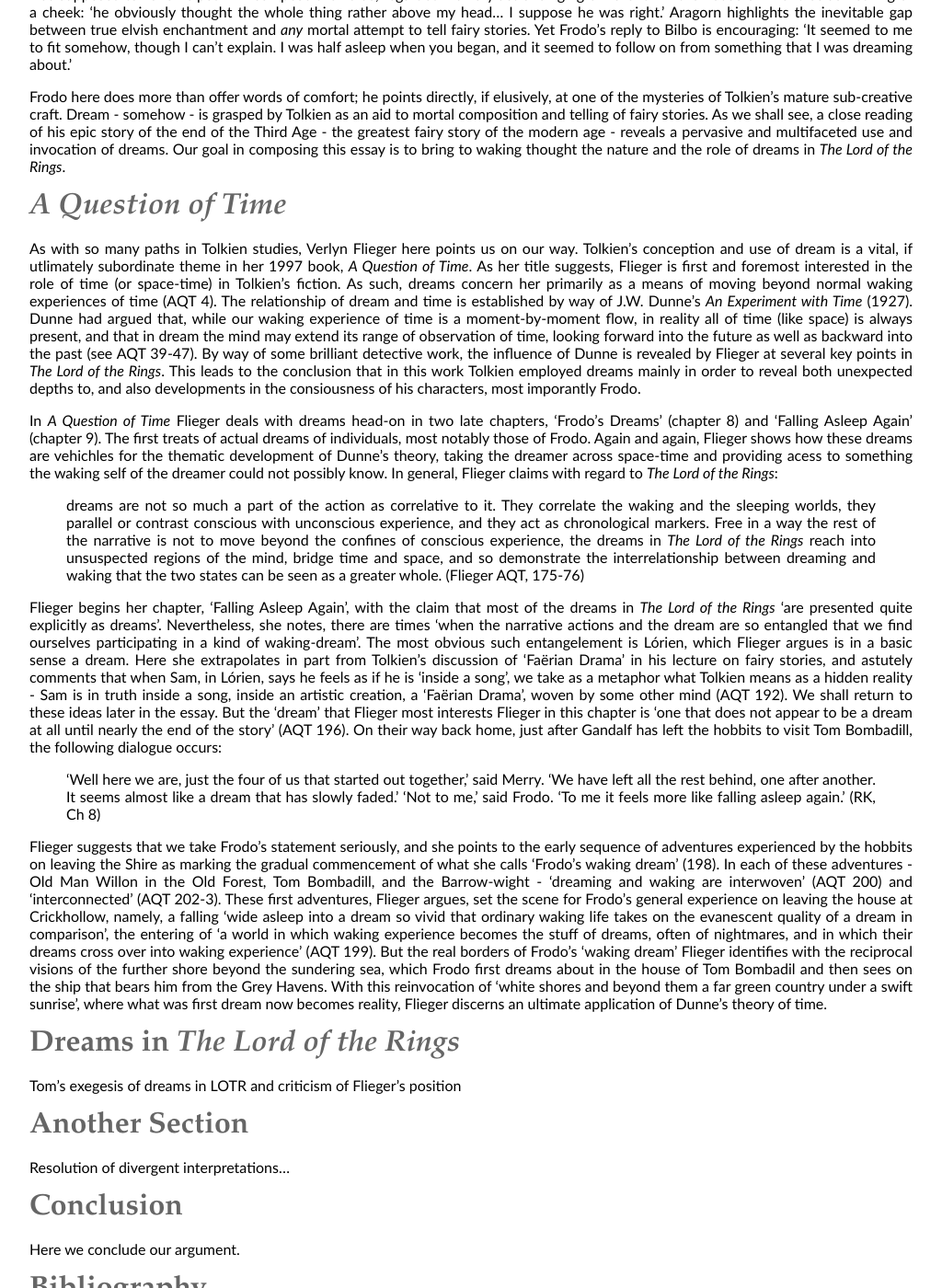
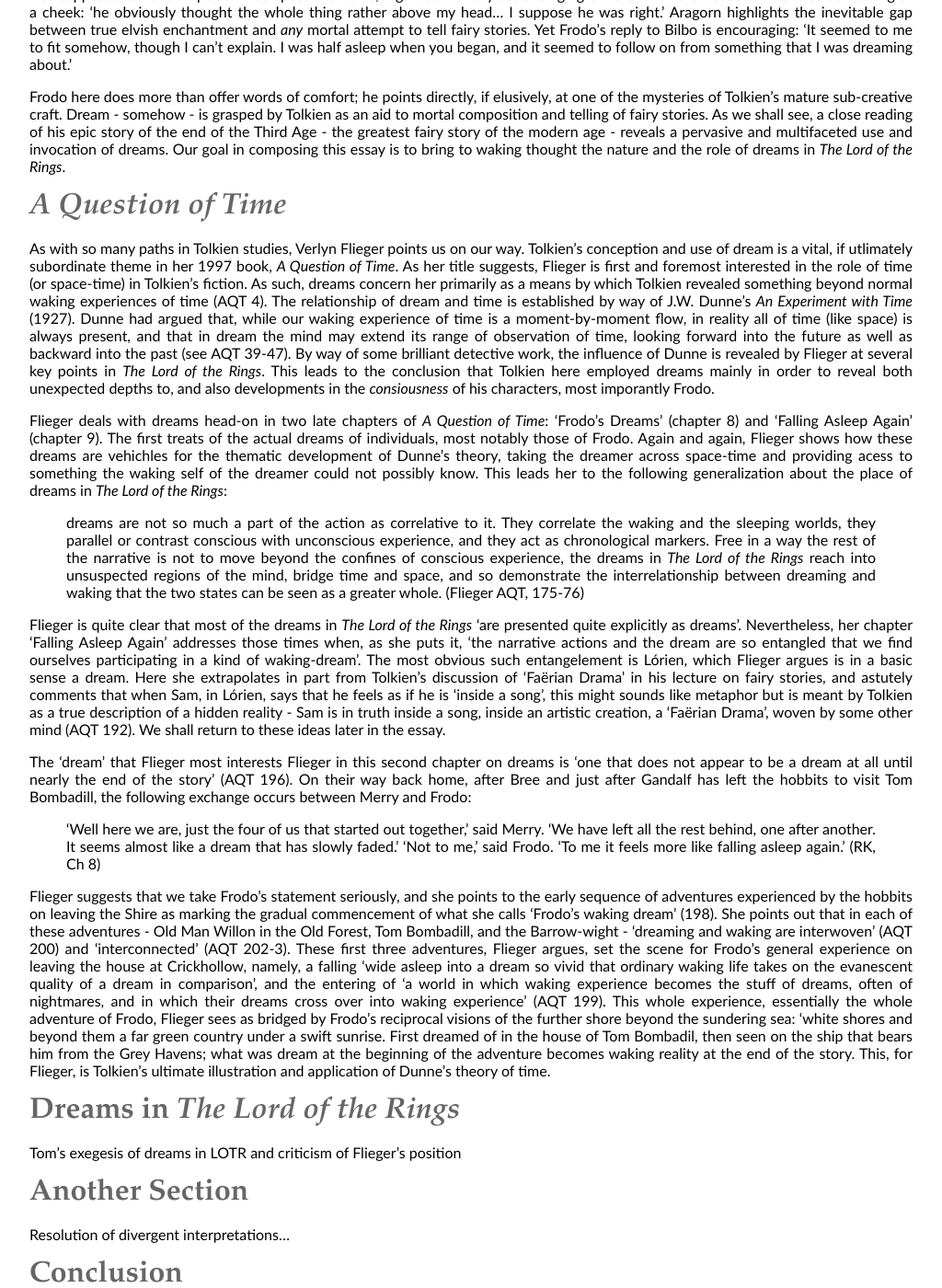
Before and after one commit to uoou/AWildernessOfDragons, a Jekyll site: the page built from essay.md, in a window 1280 px wide and 1400 px high, scrolled down 1467 px. Shown: the whole window at 92% size, without its empty margins (0-1024 px from the left). Built offline with Jekyll 4.4.1, drawn with Linux system fonts in a browser that asks for light colours; Markdown is read by kramdown in place of the engine named in the settings.

Commit message:
Update essay.md

```diff
--- a/essay.md
+++ b/essay.md
@@ -43,18 +43,20 @@
 
 ###*A Question of Time*
 
-As with so many paths in Tolkien studies, Verlyn Flieger here points us on our way. Tolkien's conception and use of dream is a vital, if utlimately subordinate theme in her 1997 book, *A Question of Time*. As her title suggests, Flieger is first and foremost interested in the role of time (or space-time) in Tolkien's fiction. As such, dreams concern her primarily as a means of moving beyond normal waking experiences of time (AQT 4). The relationship of dream and time is established by way of J.W. Dunne's *An Experiment with Time* (1927). Dunne had argued that, while our waking experience of time is a moment-by-moment flow, in reality all of time (like space) is always present, and that in dream the mind may extend its range of observation of time, looking forward into the future as well as backward into the past (see AQT 39-47). By way of some brilliant detective work, the influence of Dunne is revealed by Flieger at several key points in *The Lord of the Rings*. This leads to the conclusion that in this work Tolkien employed dreams mainly in order to reveal both unexpected depths to, and also developments in the consiousness of his characters, most imporantly Frodo.
+As with so many paths in Tolkien studies, Verlyn Flieger points us on our way. Tolkien's conception and use of dream is a vital, if utlimately subordinate theme in her 1997 book, *A Question of Time*. As her title suggests, Flieger is first and foremost interested in the role of time (or space-time) in Tolkien's fiction. As such, dreams concern her primarily as a means by which Tolkien revealed something beyond normal waking experiences of time (AQT 4). The relationship of dream and time is established by way of J.W. Dunne's *An Experiment with Time* (1927). Dunne had argued that, while our waking experience of time is a moment-by-moment flow, in reality all of time (like space) is always present, and that in dream the mind may extend its range of observation of time, looking forward into the future as well as backward into the past (see AQT 39-47). By way of some brilliant detective work, the influence of Dunne is revealed by Flieger at several key points in *The Lord of the Rings*. This leads to the conclusion that Tolkien here employed dreams mainly in order to reveal both unexpected depths to, and also developments in the *consiousness* of his characters, most imporantly Frodo.
 
-In *A Question of Time* Flieger deals with dreams head-on in two late chapters, 'Frodo's Dreams' (chapter 8) and 'Falling Asleep Again' (chapter 9). The first treats of actual dreams of individuals, most notably those of Frodo. Again and again, Flieger shows how these dreams are vehichles for the thematic development of Dunne's theory, taking the dreamer across space-time and providing acess to something the waking self of the dreamer could not possibly know. In general, Flieger claims with regard to *The Lord of the Rings*:
+Flieger deals with dreams head-on in two late chapters of *A Question of Time*: 'Frodo's Dreams' (chapter 8) and 'Falling Asleep Again' (chapter 9). The first treats of the actual dreams of individuals, most notably those of Frodo. Again and again, Flieger shows how these dreams are vehichles for the thematic development of Dunne's theory, taking the dreamer across space-time and providing acess to something the waking self of the dreamer could not possibly know. This leads her to the following generalization about the place of dreams in *The Lord of the Rings*:
 
 >dreams are not so much a part of the action as correlative to it. They correlate the waking and the sleeping worlds, they parallel or contrast conscious with unconscious experience, and they act as chronological markers. Free in a way the rest of the narrative is not to move beyond the confines of conscious experience, the dreams in *The Lord of the Rings* reach into unsuspected regions of the mind, bridge time and space, and so demonstrate the interrelationship between dreaming and waking that the two states can be seen as a greater whole. (Flieger AQT, 175-76)
 
-Flieger begins her chapter, 'Falling Asleep Again', with the claim that  most of the dreams in *The Lord of the Rings* 'are presented quite explicitly as dreams'. Nevertheless, she notes, there are times 'when the narrative actions and the dream are so entangled that we find ourselves participating in a kind of waking-dream'. The most obvious such entangelement is Lórien, which Flieger argues is in a basic sense a dream. Here she extrapolates in part from Tolkien's discussion of ‘Faërian Drama’ in his lecture on fairy stories, and astutely comments that when Sam, in Lórien, says he feels as if he is ‘inside a song’, we take as a metaphor what Tolkien means as a hidden reality - Sam is in truth inside a song, inside an artistic creation, a ‘Faërian Drama’, woven by some other mind (AQT 192). We shall return to these ideas later in the essay. But the 'dream' that Flieger most interests Flieger in this chapter is 'one that does not appear to be a dream at all until nearly the end of the story' (AQT 196). On their way back home, just after Gandalf has left the hobbits to visit Tom Bombadill, the following dialogue occurs:
+Flieger is quite clear that most of the dreams in *The Lord of the Rings* 'are presented quite explicitly as dreams'. Nevertheless, her chapter 'Falling Asleep Again' addresses those times when, as she puts it, 'the narrative actions and the dream are so entangled that we find ourselves participating in a kind of waking-dream'. The most obvious such entangelement is Lórien, which Flieger argues is in a basic sense a dream. Here she extrapolates in part from Tolkien's discussion of ‘Faërian Drama’ in his lecture on fairy stories, and astutely comments that when Sam, in Lórien, says that he feels as if he is ‘inside a song’, this might sounds like metaphor but is meant by Tolkien as a true description of a hidden reality - Sam is in truth inside a song, inside an artistic creation, a ‘Faërian Drama’, woven by some other mind (AQT 192). We shall return to these ideas later in the essay.
+
+The 'dream' that Flieger most interests Flieger in this second chapter on dreams is 'one that does not appear to be a dream at all until nearly the end of the story' (AQT 196). On their way back home, after Bree and just after Gandalf has left the hobbits to visit Tom Bombadill, the following exchange occurs between Merry and Frodo:
 
 >'Well here we are, just the four of us that started out together,' said Merry. 'We have left all the rest behind, one after another. It seems almost like a dream that has slowly faded.'
 >'Not to me,' said Frodo. 'To me it feels more like falling asleep again.' (RK, Ch 8)
 
-Flieger suggests that we take Frodo's statement seriously, and she points to the early sequence of adventures experienced by the hobbits on leaving the Shire as marking the gradual commencement of what she calls 'Frodo's waking dream' (198). In each of these adventures - Old Man Willon in the Old Forest, Tom Bombadill, and the Barrow-wight - 'dreaming and waking are interwoven' (AQT 200) and 'interconnected' (AQT 202-3). These first adventures, Flieger argues, set the scene for Frodo's general experience on leaving the house at Crickhollow, namely, a falling 'wide asleep into a dream so vivid that ordinary waking life takes on the evanescent quality of a dream in comparison', the entering of 'a world in which waking experience becomes the stuff of dreams, often of nightmares, and in which their dreams cross over into waking experience' (AQT 199). But the real borders of Frodo's 'waking dream' Flieger identifies with the reciprocal visions of the further shore beyond the sundering sea, which Frodo first dreams about in the house of Tom Bombadil and then sees on the ship that bears him from the Grey Havens. With this reinvocation of 'white shores and beyond them a far green country under a swift sunrise', where what was first dream now becomes reality, Flieger discerns an ultimate application of Dunne's theory of time.
+Flieger suggests that we take Frodo's statement seriously, and she points to the early sequence of adventures experienced by the hobbits on leaving the Shire as marking the gradual commencement of what she calls 'Frodo's waking dream' (198). She points out that in each of these adventures - Old Man Willon in the Old Forest, Tom Bombadill, and the Barrow-wight - 'dreaming and waking are interwoven' (AQT 200) and 'interconnected' (AQT 202-3). These first three adventures, Flieger argues, set the scene for Frodo's general experience on leaving the house at Crickhollow, namely, a falling 'wide asleep into a dream so vivid that ordinary waking life takes on the evanescent quality of a dream in comparison', and the entering of 'a world in which waking experience becomes the stuff of dreams, often of nightmares, and in which their dreams cross over into waking experience' (AQT 199). This whole experience, essentially the whole adventure of Frodo, Flieger sees as bridged by Frodo's reciprocal visions of the further shore beyond the sundering sea: 'white shores and beyond them a far green country under a swift sunrise. First dreamed of in the house of Tom Bombadil, then seen on the ship that bears him from the Grey Havens; what was dream at the beginning of the adventure becomes waking reality at the end of the story. This, for Flieger, is Tolkien's ultimate illustration and application of Dunne's theory of time.
 
 
 ###Dreams in *The Lord of the Rings*
```
